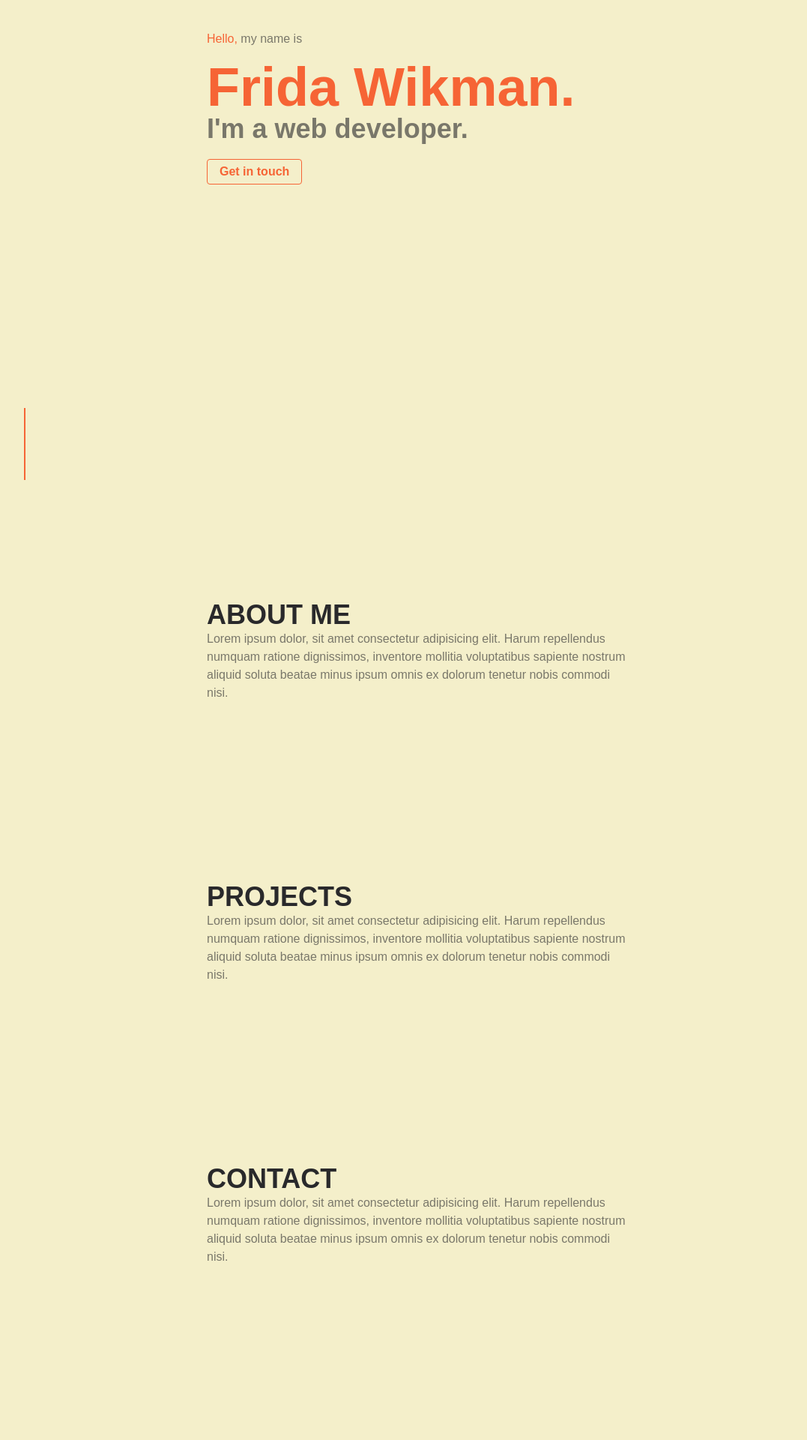
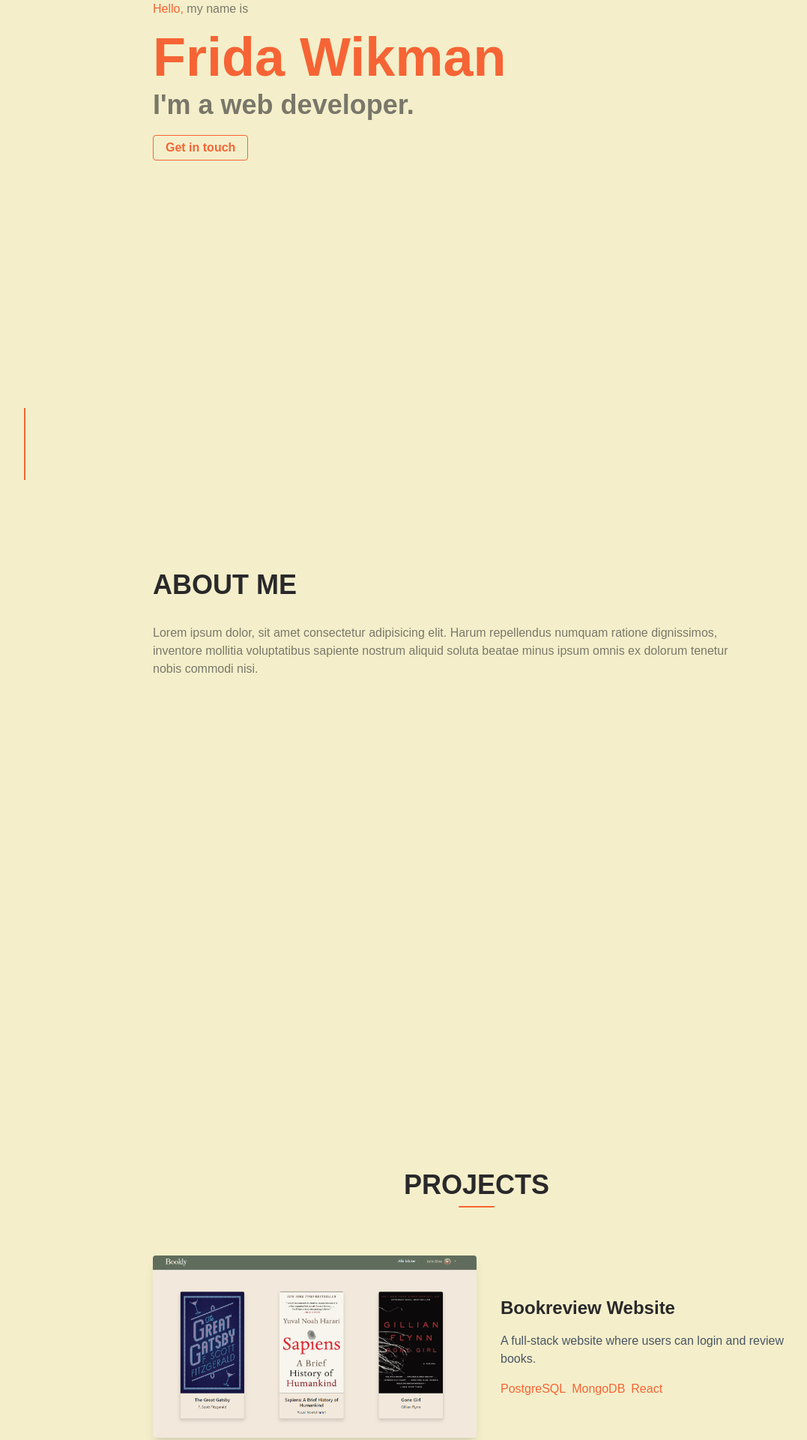
Before and after one commit to FridaWikman/portfolio, a React (Vite) app: page / in a window 1280 px wide. Shown: the part 160-2080 px from the top of the page at 75% size, without its empty margins (4-1081 px from the left). Before the commit the page ends 1968 px from the top, so only its background shows below. Built offline with nearby package versions, Linux system fonts and the light colour scheme; some icons are missing.

Commit message:
Projects and resonsive fixes

```diff
--- a/src/App.css
+++ b/src/App.css
@@ -15,3 +15,7 @@ body {
 .accent-hover:hover {
   color: #f66435;
 }
+
+.orange-bg {
+  background-color: #f66435;
+}
--- a/src/App.jsx
+++ b/src/App.jsx
@@ -1,5 +1,6 @@
 import './App.css'
 import { Icon } from '@iconify/react'
+import Projects from './components/Projects'
 
 function App() {
   return (
@@ -32,31 +33,38 @@ function App() {
         <a href="" className="accent-hover hover:rotate-6 transition-transform">
           <Icon icon="hugeicons:linkedin-02" width="25" height="25" />
         </a>
-        <div className="accent-color w-px h-24 border-l border border-accent mt-4"></div>
+        <div className="accent-color w-px h-24 border-l border mt-4"></div>
       </div>
 
-      <main className="min-h-screen pt-10 mx-40">
-        <section className="p-30 min-h-screen">
+      <main className="min-h-screen pt-10 px-20 md:px-30 xl:px-40">
+        <section className="max-w-4xl mx-auto py-20 px-4 min-h-screen">
           <div className="mb-16 lg:pr-14 pt-10">
             <h1 className="mb-4">
               <span className="accent-color">Hello,</span>
               <span className="opacity-60"> my name is</span>
             </h1>
-            <h2 className="accent-color text-7xl font-semibold text-nowrap">
-              Frida Wikman.
+            <h2 className="accent-color font-accent-color text-4xl sm:text-5xl md:text-6xl lg:text-7xl font-semibold whitespace-nowrap text-nowrap">
+              Frida Wikman
             </h2>
-            <h3 className="text-4xl font-semibold opacity-60">
+            <h3 className=" font-text-xl sm:text-2xl md:text-4xl font-semibold opacity-60 mt-2 opacity-60">
               I'm a web developer.
             </h3>
-            <button class="bg-transparent  accent-color  font-semibold mt-5  py-1 px-4 border  hover:border-transparent rounded">
+            <button className="bg-transparent accent-color font-semibold mt-5 py-1 px-4 border hover:border-transparent hover:bg-grey-300 rounded">
               Get in touch
             </button>
           </div>
         </section>
-        <section id="about" className="p-30 max-w-9/10 ">
-          <h4 id="about" className="text-4xl font-bold">
-            ABOUT ME
-          </h4>
+        <section
+          id="about"
+          className="min-h-screen space-y-8 max-w-4xl mx-auto py-20 px-4"
+        >
+          <div>
+            <h4 className="text-4xl font-bold whitespace-nowrap">ABOUT ME</h4>
+            {/* <div
+              className="mt-2 w-20 h-0.5 mx-auto rounded"
+              style={{ backgroundColor: '#f66435' }}
+            ></div> */}
+          </div>
           <p className="text-base max-w-9/10 opacity-60 leading-normal">
             Lorem ipsum dolor, sit amet consectetur adipisicing elit. Harum
             repellendus numquam ratione dignissimos, inventore mollitia
@@ -64,22 +72,13 @@ function App() {
             omnis ex dolorum tenetur nobis commodi nisi.
           </p>
         </section>
-        <section id="projects" className="p-30 max-w-9/10 ">
-          <h4 id="about" className="text-4xl font-bold">
-            PROJECTS
-          </h4>
-          <p className="text-base max-w-9/10 opacity-60 leading-normal">
-            Lorem ipsum dolor, sit amet consectetur adipisicing elit. Harum
-            repellendus numquam ratione dignissimos, inventore mollitia
-            voluptatibus sapiente nostrum aliquid soluta beatae minus ipsum
-            omnis ex dolorum tenetur nobis commodi nisi.
-          </p>
-        </section>
-        <section id="contact" className="p-30 max-w-9/10 ">
-          <h4 id="about" className="text-4xl font-bold">
-            CONTACT
-          </h4>
-          <p className="text-base max-w-9/10 opacity-60 leading-normal">
+        <Projects />
+        <section
+          id="contact"
+          className="min-h-screen max-w-4xl mx-auto py-20 px-4"
+        >
+          <h4 className="text-4xl font-bold">CONTACT</h4>
+          <p className="text-base max-w-4xl opacity-60 leading-normal">
             Lorem ipsum dolor, sit amet consectetur adipisicing elit. Harum
             repellendus numquam ratione dignissimos, inventore mollitia
             voluptatibus sapiente nostrum aliquid soluta beatae minus ipsum
--- /dev/null
+++ b/src/components/Projects.jsx
@@ -0,0 +1,69 @@
+import BooklyBooksImg from '../assets/images/bookly-books.png'
+import '../App.css'
+
+const projects = [
+  {
+    title: 'Bookreview Website',
+    description: 'A full-stack website where users can login and review books.',
+    stack: ['PostgreSQL', 'MongoDB', 'React'],
+    image: BooklyBooksImg,
+  },
+]
+
+export default function Projects() {
+  return (
+    <section
+      id="projects"
+      className="min-h-screen space-y-16 max-w-4xl mx-auto py-20 px-4"
+    >
+      <div className="text-center">
+        <h2 className="text-4xl font-bold text-center ">PROJECTS</h2>
+        <div
+          className="mt-2 w-12 h-0.5 mx-auto rounded"
+          style={{ backgroundColor: '#f66435' }}
+        ></div>
+      </div>
+      {projects.map((project, index) => (
+        <div
+          key={index}
+          className={`flex flex-col lg:flex-row ${
+            index % 2 !== 0 ? 'lg:flex-row-reverse' : ''
+          } items-center gap-8`}
+        >
+          <img
+            src={project.image}
+            alt={project.title}
+            className="w-full lg:w-1/2 rounded shadow-lg"
+          />
+          <div className="w-full lg:w-1/2 space-y-4 text-center lg:text-left">
+            <h3 className="text-2xl font-semibold">{project.title}</h3>
+            <p className="text-gray-600">{project.description}</p>
+            {project.stack.map((item, index) => (
+              <span key={index} className="accent-color me-2">
+                {item}
+              </span>
+              // <span
+              //   key={index}
+              //   class="orange-bg opacity-60 text-xs font-bold me-2 px-2.5 py-0.5 rounded-sm"
+              // >
+              //   {item}
+              // </span>
+            ))}
+          </div>
+        </div>
+      ))}
+    </section>
+  )
+}
+
+// <section id="projects" className="p-30 max-w-9/10 ">
+// <h4 id="about" className="text-4xl font-bold">
+//   PROJECTS
+// </h4>
+// <p className="text-base max-w-9/10 opacity-60 leading-normal">
+//   Lorem ipsum dolor, sit amet consectetur adipisicing elit. Harum
+//   repellendus numquam ratione dignissimos, inventore mollitia
+//   voluptatibus sapiente nostrum aliquid soluta beatae minus ipsum
+//   omnis ex dolorum tenetur nobis commodi nisi.
+// </p>
+// </section>
```
Also changed, not shown: src/assets/images/bookly-books.png (added).
